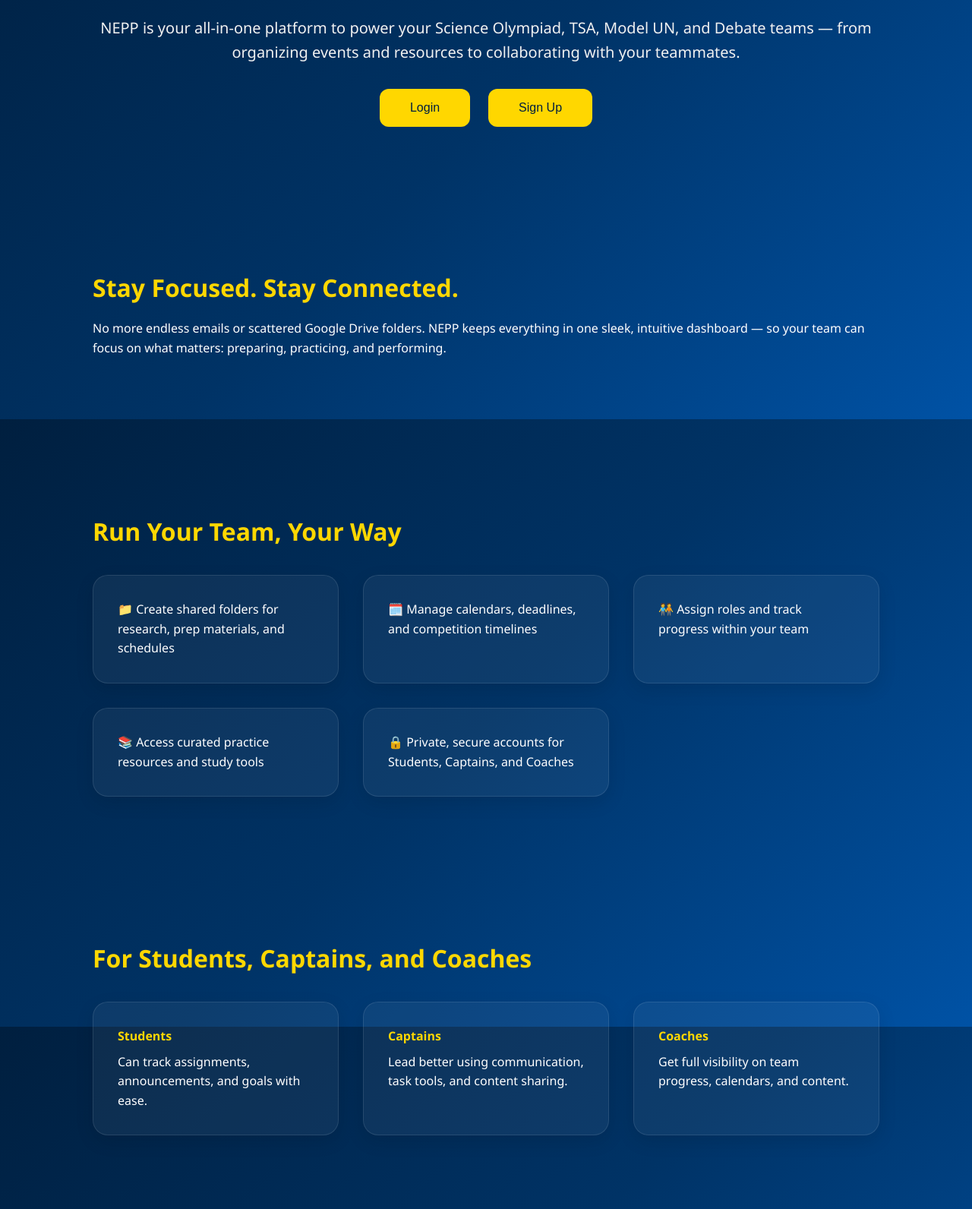
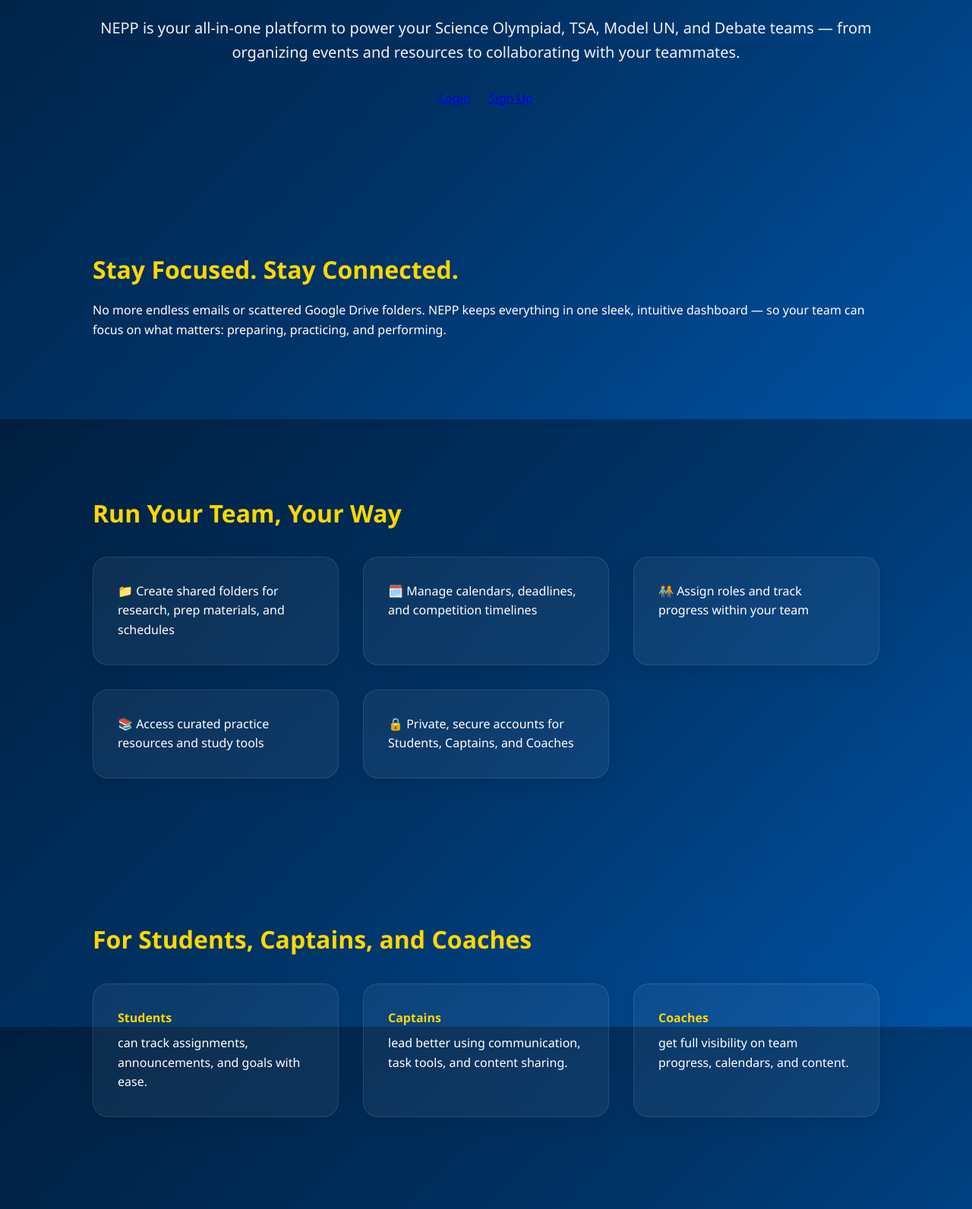
Before and after one commit to NoVA-Extracurricular-Pyramid-Program/NEPP, a plain HTML site: page modern-version/public/index.html in a window 1280 px wide. Shown: the part 248-1840 px from the top of the page at 76% size. Drawn offline with Linux system fonts and the light colour scheme.

Commit message:
Update index.html

```diff
--- a/modern-version/public/index.html
+++ b/modern-version/public/index.html
@@ -205,7 +205,7 @@
 
 <body>
 <header class="site-header">
-  <img src="logo.png" alt="NEPP Logo" class="logo">
+  <img src="modern-version/public/images/logo.png" alt="NEPP Logo" class="logo">
 </header>
 
   <section class="hero">
@@ -214,9 +214,10 @@
       NEPP is your all-in-one platform to power your Science Olympiad, TSA, Model UN, and Debate teams — from organizing events and resources to collaborating with your teammates.
     </p>
     <div class="hero-buttons">
-      <button>Login</button>
-      <button>Sign Up</button>
-    </div>
+  <a href="modern-version/public/images/login.html" class="hero-link-button">Login</a>
+  <a href="modern-version/public/images/signup.html" class="hero-link-button">Sign Up</a>
+</div>
+
   </section>
 
   <section>
@@ -238,9 +239,9 @@
   <section>
     <h2>For Students, Captains, and Coaches</h2>
     <div class="feature-list">
-      <div class="feature-item"><strong>Students</strong> Can track assignments, announcements, and goals with ease.</div>
-      <div class="feature-item"><strong>Captains</strong> Lead better using communication, task tools, and content sharing.</div>
-      <div class="feature-item"><strong>Coaches</strong> Get full visibility on team progress, calendars, and content.</div>
+      <div class="feature-item"><strong>Students</strong> can track assignments, announcements, and goals with ease.</div>
+      <div class="feature-item"><strong>Captains</strong> lead better using communication, task tools, and content sharing.</div>
+      <div class="feature-item"><strong>Coaches</strong> get full visibility on team progress, calendars, and content.</div>
     </div>
   </section>
 
```
